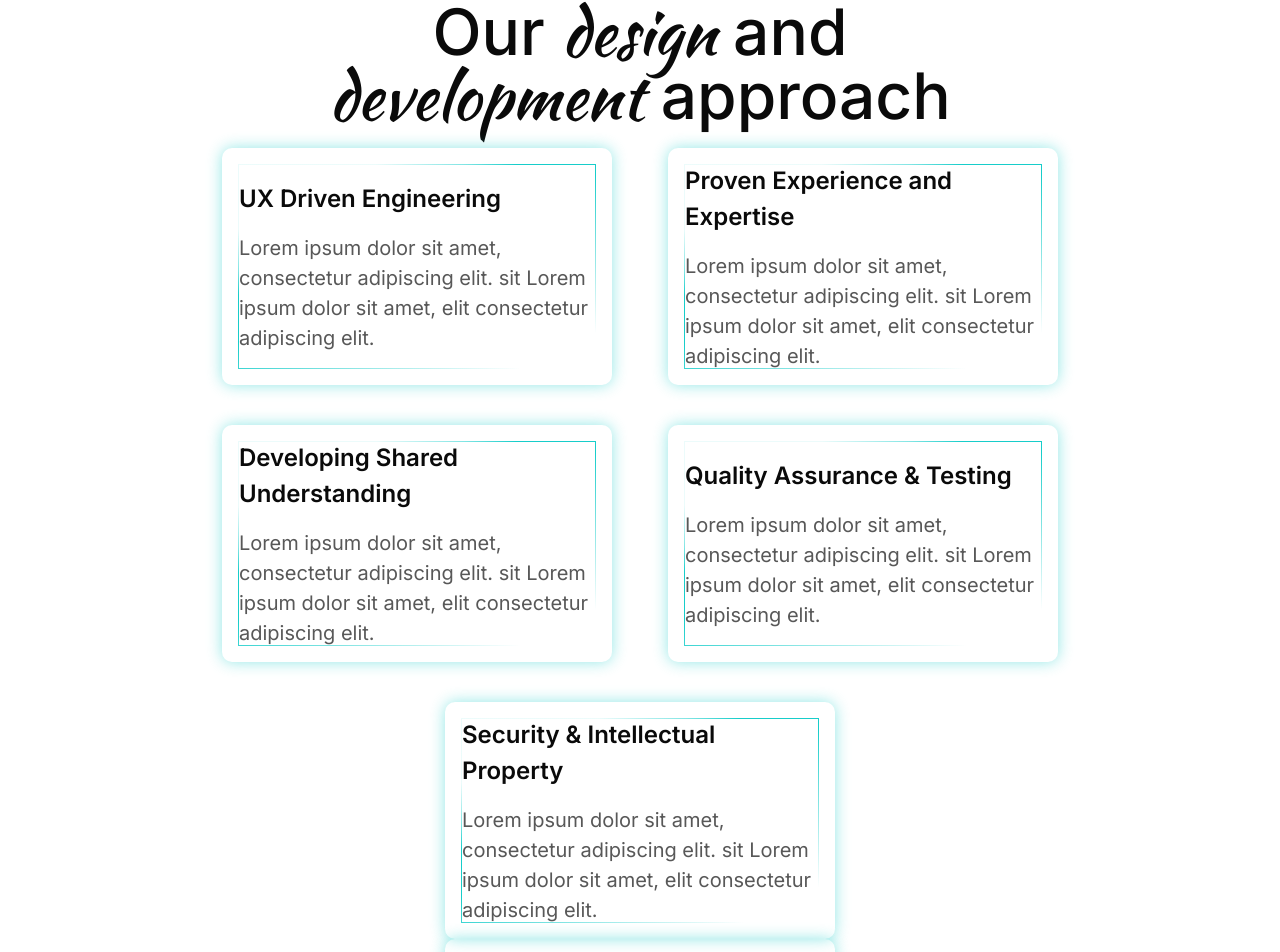
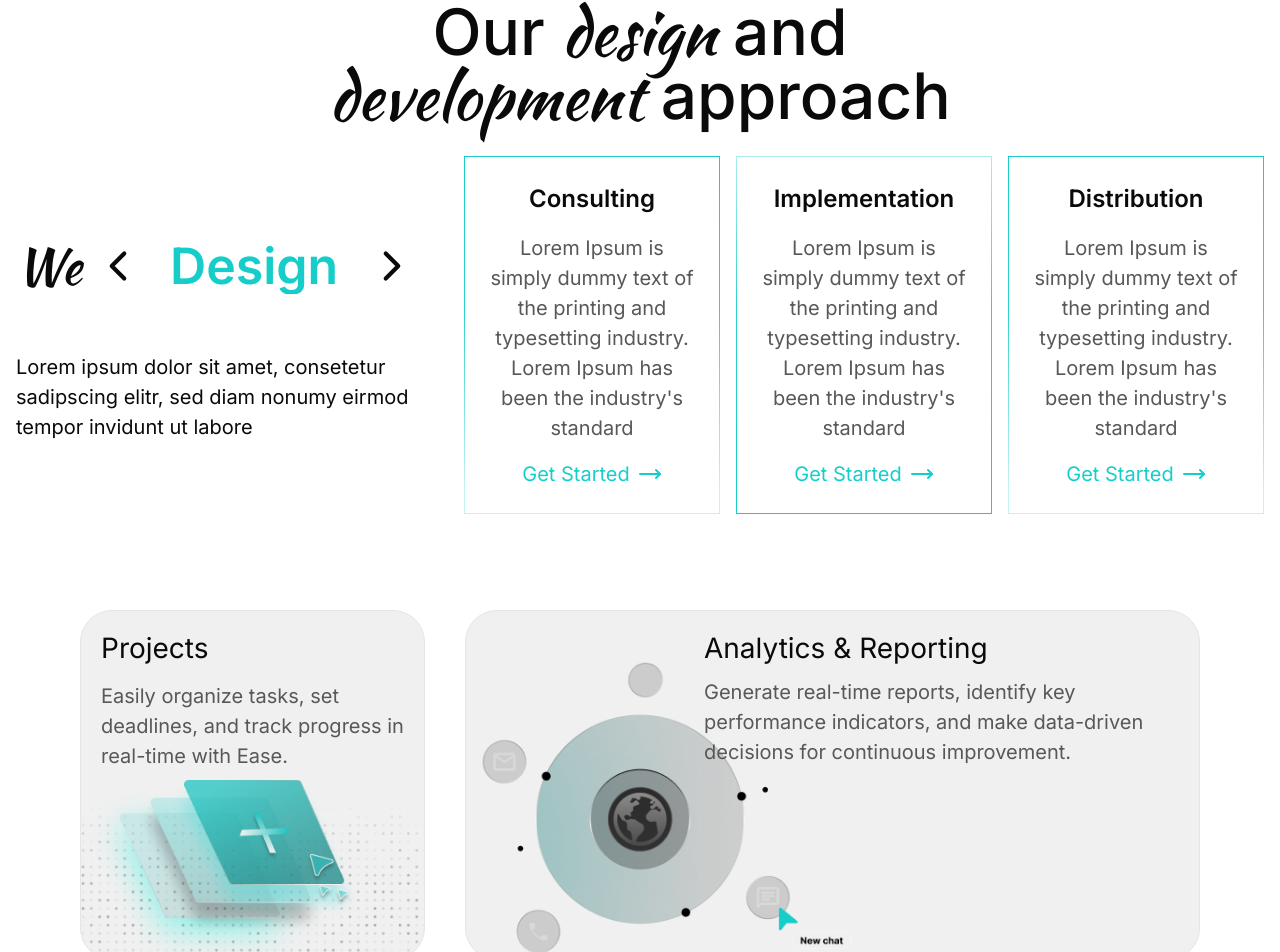
Before and after one commit to Roshen-Perera/ceylon-developers-portfolio, a Next.js app: page / in a window 1280 px wide. Shown: the part 1542-2494 px from the top of the page. Built offline with nearby package versions, Linux system fonts and the light colour scheme.

Commit message:
Remove unused content from Approach component for cleaner code

```diff
--- a/components/approach.tsx
+++ b/components/approach.tsx
@@ -11,75 +11,6 @@ const Approach = () => {
           <span className="font-kaushan">development</span> approach
         </H2>
       </div>
-      <div className="mt-10 flex flex-col gap-8 sm:gap-10 md:gap-12 lg:gap-14">
-        {/* First Row */}
-        <div className="gap-8 sm:gap-10 md:gap-12 lg:gap-14 flex justify-center">
-          <div className="2xl:w-[413px] 2xl:h-[249px] xl:w-[390px] xl:h-[237px] lg:w-[336px] lg:h-[221px] md:w-[461px] md:h-[159px] sm:w-[434px] sm:h-[173px] xs:w-[343px] xs:h-[199px] p-4 shadow-[0px_0px_15px_rgba(23,205,202,0.47)] flex rounded-lg items-center justify-center">
-            <div className="w-full h-full flex flex-col gradient-border gap-2 sm:gap-3 md:gap-4 justify-center">
-              <H5>UX Driven Engineering</H5>
-              <P className="text-[#585858]">
-                Lorem ipsum dolor sit amet, consectetur adipiscing elit. sit
-                Lorem ipsum dolor sit amet, elit consectetur adipiscing elit.
-              </P>
-            </div>
-          </div>
-          <div className="2xl:w-[413px] 2xl:h-[249px] xl:w-[390px] xl:h-[237px] lg:w-[336px] lg:h-[221px] md:w-[461px] md:h-[159px] sm:w-[434px] sm:h-[173px] xs:w-[343px] xs:h-[199px] p-4 shadow-[0px_0px_15px_rgba(23,205,202,0.47)] flex rounded-lg items-center justify-center">
-            <div className="w-full h-full flex flex-col gradient-border gap-2 sm:gap-3 md:gap-4 justify-center">
-              <H5>Proven Experience and Expertise</H5>
-              <P className="text-[#585858]">
-                Lorem ipsum dolor sit amet, consectetur adipiscing elit. sit
-                Lorem ipsum dolor sit amet, elit consectetur adipiscing elit.
-              </P>
-            </div>
-          </div>
-        </div>
-      </div>
-      <div className="mt-10 flex flex-col gap-8 sm:gap-10 md:gap-12 lg:gap-14">
-        {/* First Row */}
-        <div className="gap-8 sm:gap-10 md:gap-12 lg:gap-14 flex justify-center">
-          <div className="2xl:w-[413px] 2xl:h-[249px] xl:w-[390px] xl:h-[237px] lg:w-[336px] lg:h-[221px] md:w-[461px] md:h-[159px] sm:w-[434px] sm:h-[173px] xs:w-[343px] xs:h-[199px] p-4 shadow-[0px_0px_15px_rgba(23,205,202,0.47)] flex rounded-lg items-center justify-center">
-            <div className="w-full h-full flex flex-col gradient-border gap-2 sm:gap-3 md:gap-4 justify-center">
-              <H5>Developing Shared Understanding</H5>
-              <P className="text-[#585858]">
-                Lorem ipsum dolor sit amet, consectetur adipiscing elit. sit
-                Lorem ipsum dolor sit amet, elit consectetur adipiscing elit.
-              </P>
-            </div>
-          </div>
-          <div className="2xl:w-[413px] 2xl:h-[249px] xl:w-[390px] xl:h-[237px] lg:w-[336px] lg:h-[221px] md:w-[461px] md:h-[159px] sm:w-[434px] sm:h-[173px] xs:w-[343px] xs:h-[199px] p-4 shadow-[0px_0px_15px_rgba(23,205,202,0.47)] flex rounded-lg items-center justify-center">
-            <div className="w-full h-full flex flex-col gradient-border gap-2 sm:gap-3 md:gap-4 justify-center">
-              <H5>Quality Assurance & Testing</H5>
-              <P className="text-[#585858]">
-                Lorem ipsum dolor sit amet, consectetur adipiscing elit. sit
-                Lorem ipsum dolor sit amet, elit consectetur adipiscing elit.
-              </P>
-            </div>
-          </div>
-        </div>
-      </div>
-      <div className="mt-10 flex flex-col gap-8 sm:gap-10 md:gap-12 lg:gap-14">
-        {/* First Row */}
-        <div className="gap-8 sm:gap-10 md:gap-12 lg:gap-14 justify-center">
-          <div className="2xl:w-[413px] 2xl:h-[249px] xl:w-[390px] xl:h-[237px] lg:w-[336px] lg:h-[221px] md:w-[461px] md:h-[159px] sm:w-[434px] sm:h-[173px] xs:w-[343px] xs:h-[199px] p-4 shadow-[0px_0px_15px_rgba(23,205,202,0.47)] flex rounded-lg items-center justify-center">
-            <div className="w-full h-full flex flex-col gradient-border gap-2 sm:gap-3 md:gap-4 justify-center">
-              <H5>Security & Intellectual Property</H5>
-              <P className="text-[#585858]">
-                Lorem ipsum dolor sit amet, consectetur adipiscing elit. sit
-                Lorem ipsum dolor sit amet, elit consectetur adipiscing elit.
-              </P>
-            </div>
-          </div>
-          <div className="2xl:w-[413px] 2xl:h-[249px] xl:w-[390px] xl:h-[237px] lg:w-[336px] lg:h-[221px] md:w-[461px] md:h-[159px] sm:w-[434px] sm:h-[173px] xs:w-[343px] xs:h-[199px] p-4 shadow-[0px_0px_15px_rgba(23,205,202,0.47)] flex rounded-lg items-center justify-center">
-            <div className="w-full h-full flex flex-col gradient-border gap-2 sm:gap-3 md:gap-4 justify-center">
-              <H5>Code Reviews</H5>
-              <P className="text-[#585858]">
-                Lorem ipsum dolor sit amet, consectetur adipiscing elit. sit
-                Lorem ipsum dolor sit amet, elit consectetur adipiscing elit.
-              </P>
-            </div>
-          </div>
-        </div>
-      </div>
     </div>
   );
 };
```
